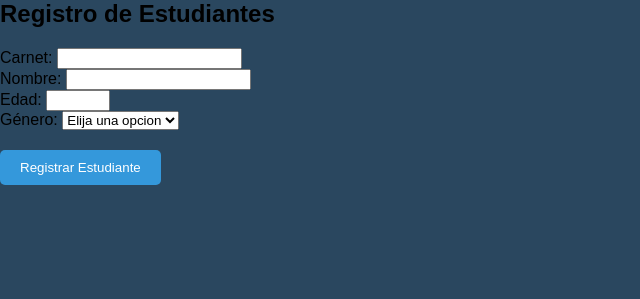
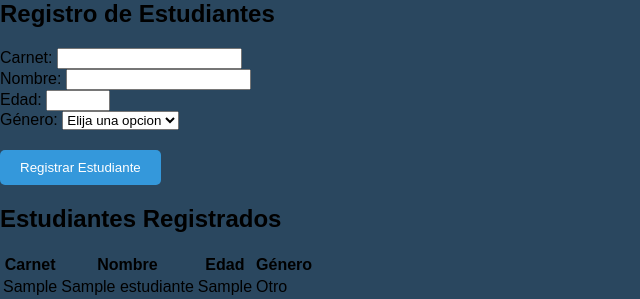
Before and after one commit to dxRony/Hola-Mundo-TS1, a PHP site: page / in a window 1280 px wide. Shown: the part 903-1202 px from the top of the page, without its empty margins (0-640 px from the left). Before the commit the page ends 1088 px from the top, so only its background shows below. Run offline with PHP 8.4, Linux system fonts and the light colour scheme; tables that the repository leaves empty or names only in its code hold one stand-in row (values such as "Sample post").

Commit message:
agregando tabla para listar estudiantes

```diff
--- a/controllers/EstudianteController.php
+++ b/controllers/EstudianteController.php
@@ -1,7 +1,6 @@
 <?php
-require_once '../models/EstudianteModel.php';
-require_once '../database/EstudianteDB.php';
-
+require_once __DIR__ . '/../models/EstudianteModel.php';
+require_once __DIR__ . '/../database/EstudianteDB.php';
 
 class EstudianteController
 {
@@ -34,6 +33,10 @@ class EstudianteController
 
         header("Location: ../index.php");
     }
+
+    public function obtenerEstudiantes(){
+        return $this->dao->listar();
+    }
 }
 
 if (isset($_POST['carnet'])) {
--- a/database/EstudianteDB.php
+++ b/database/EstudianteDB.php
@@ -1,6 +1,6 @@
 <?php
-require_once '../database/Database.php';
-require_once '../models/EstudianteModel.php';
+require_once __DIR__ . '/Database.php';
+require_once __DIR__ . '/../models/EstudianteModel.php';
 
 class EstudianteDB
 {
--- a/index.php
+++ b/index.php
@@ -1,3 +1,10 @@
+<?php
+require_once __DIR__ . '/controllers/EstudianteController.php';
+
+$controller = new EstudianteController();
+$estudiantes = $controller->obtenerEstudiantes();
+?>
+
 <!doctype html>
 <html lang="en">
 
@@ -39,7 +46,6 @@
     </div>
   </div>
 
-
   <div class="form-container">
     <h2>Registro de Estudiantes</h2>
     <form action="controllers/EstudianteController.php" method="POST">
@@ -70,6 +76,41 @@
     </form>
   </div>
 
+  <!-- Tabla de estudiantes -->
+  <div class="students-table-container">
+    <h2>Estudiantes Registrados</h2>
+
+    <?php if (count($estudiantes) > 0): ?>
+      <table class="students-table">
+        <thead>
+          <tr>
+            <th>Carnet</th>
+            <th>Nombre</th>
+            <th>Edad</th>
+            <th>Género</th>
+          </tr>
+        </thead>
+        <tbody>
+          <?php foreach ($estudiantes as $estudiante): ?>
+            <tr>
+              <td><?= htmlspecialchars($estudiante->getCarnet()) ?></td>
+              <td><?= htmlspecialchars($estudiante->getNombre()) ?></td>
+              <td><?= htmlspecialchars($estudiante->getEdad()) ?></td>
+              <td>
+                <?=
+                htmlspecialchars(
+                  $estudiante->getGenero() == 'M' ? 'Masculino' : ($estudiante->getGenero() == 'F' ? 'Femenino' : 'Otro')
+                )
+                ?>
+              </td>
+            </tr>
+          <?php endforeach; ?>
+        </tbody>
+      </table>
+    <?php else: ?>
+      <p class="no-students">No hay estudiantes registrados aún.</p>
+    <?php endif; ?>
+  </div>
   <script src="script.js"></script>
 </body>
 
```
